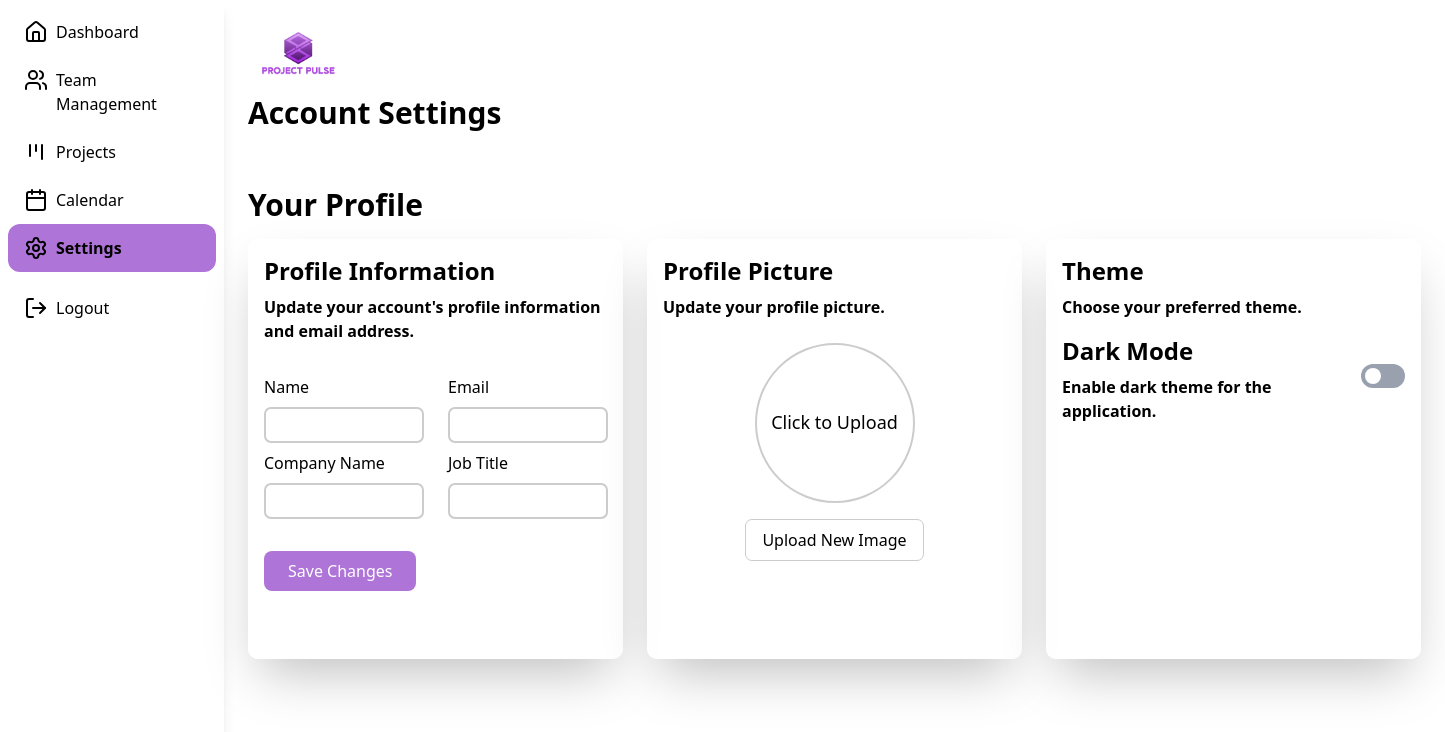
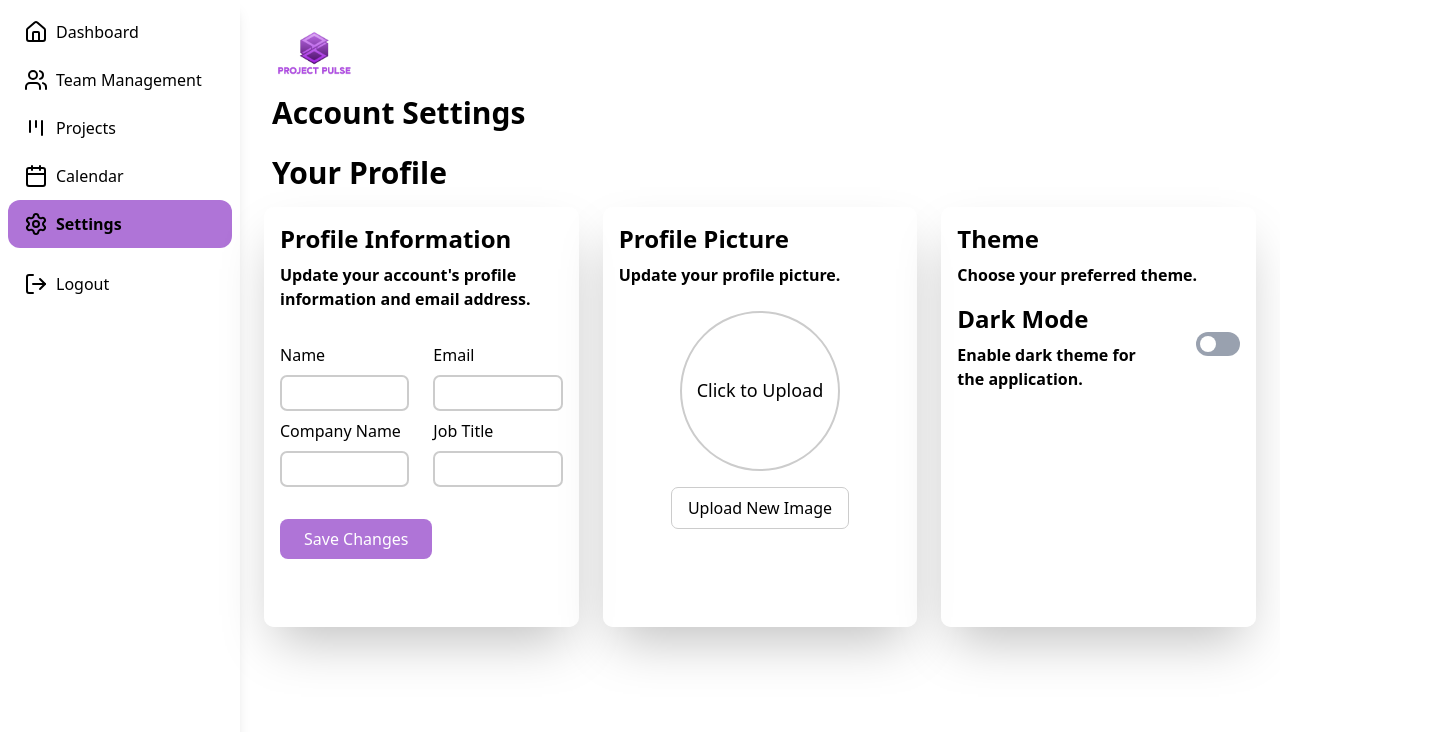
Before and after one commit to Deztini/Kanban-board, a React (Vite) app: page /projectpulse/settings in a window 1280 px wide. Shown: the top 732 px of the page, 1445 px wide, since content can reach past the window. Built offline with nearby package versions, Linux system fonts and the light colour scheme; no server answers.

Commit message:
fix: Adjusted the project,settings and team management page to be responsive

```diff
--- a/src/components/ProjectCard.tsx
+++ b/src/components/ProjectCard.tsx
@@ -39,7 +39,7 @@ const ProjectCard: FC<projectCardProps> = ({
 
 
   return (
-    <div className={`${theme === "dark" ? "bg-[#141217] border-[#3E3A45] border-2 border-solid" : "bg-white border-[#ccc] border-2 border-solid"}  shadow-2xl w-[300px] h-auto px-6 py-4 rounded-xl`}>
+    <div className={`${theme === "dark" ? "bg-[#141217] border-[#3E3A45] border-2 border-solid" : "bg-white border-[#ccc] border-2 border-solid"}  shadow-2xl w-full max-w-lg  h-auto px-6 py-4 rounded-xl`}>
       <div className="flex justify-between items-start gap-1 mb-2">
         <h1 className="text-[20px] font-bold">{title}</h1>
         <p
--- a/src/components/Tabs.tsx
+++ b/src/components/Tabs.tsx
@@ -11,7 +11,7 @@ const Tabs: FC<tabProps> = ({ tabName, onSelect, selectedType }) => {
           theme === "dark"
             ? "border-1 border-solid border-[#3E3A45]"
             : "border-1 border-solid border-[#ccc] "
-        } rounded-[8px] h-10 w-auto px-4 py-2  cursor-pointer  ${
+        } rounded-[8px] h-15 w-auto px-4 py-2 text-center  cursor-pointer  ${
           selectedType === tabName ? "bg-purple-500" : ""
         }`}
         onClick={onSelect}
--- a/src/index.css
+++ b/src/index.css
@@ -82,6 +82,7 @@ input[type="date"] {
   border-top-right-radius: 8px;
   border-top-left-radius: 8px;
   padding: 8px 8px;
+  width: 240px;
 }
 
 .sidebar-light {
@@ -91,6 +92,7 @@ input[type="date"] {
 
 .sidebar-dark {
   box-shadow: 0 0 30px 5px rgba(255, 255, 255, 0.05);
+  background-color: #121212;
 }
 
 .menu-button {
@@ -101,10 +103,9 @@ input[type="date"] {
   display: none;
 }
 
-.root {
-  position: relative;
-  width: 240px;
-}
+/* .root {
+  /* position: relative; */
+
 
 @media (max-width: 1024px) {
   .sidebar-container {
@@ -131,8 +132,8 @@ input[type="date"] {
     display: none;
   }
   .root {
-    position: relative;
-    width: 0px;
+    /* position: relative; */
+    /* width: 0px; */
   }
 }
 
--- a/src/pages/Root.tsx
+++ b/src/pages/Root.tsx
@@ -8,10 +8,10 @@ const RootLayout: FC = () => {
   const navigate = useNavigate();
   const { theme } = useTheme();
   return (
-    <div className="flex  min-h-screen">
+    <div className="flex min-h-screen">
       <div
         className={`${
-          theme === "dark" ? "bg-[#121212]" : ""
+          theme === "dark" ? "" : ""
         } root`}
       >
         <Sidebar />
--- a/src/pages/Settings.tsx
+++ b/src/pages/Settings.tsx
@@ -20,15 +20,23 @@ const SettingsPage: FC = () => {
   const name = localStorage.getItem("userName");
   const email = localStorage.getItem("email");
 
-  const {theme} = useTheme();
+  const { theme } = useTheme();
 
   return (
     <div>
-      <h1 className="text-3xl font-bold">Account Settings</h1>
-      <h1 className="text-3xl font-semibold mt-14">Your Profile</h1>
+      <h1 className="text-3xl sm:ml-12 md:text-center lg:text-left lg:ml-2  font-bold">
+        Account Settings
+      </h1>
+      <h1 className="text-3xl  sm:ml-12 md:text-center lg:text-left lg:ml-2  font-semibold mt-14 sm:mt-6">
+        Your Profile
+      </h1>
 
-      <div className="flex gap-6">
-        <div className={`${theme === "dark" ? "bg-[#2a2834]" : "bg-[#ffffffc4]"} py-4 px-4 mt-4 rounded-[10px] border-transparent w-[375px] h-[420px] shadow-2xl`}>
+      <div className="grid grid-cols-1 justify-items-center md:grid-cols-2 lg:grid-cols-3 gap-6">
+        <div
+          className={`${
+            theme === "dark" ? "bg-[#2a2834]" : "bg-[#ffffffc4]"
+          } py-4 px-4 mt-4 rounded-[10px] border-transparent w-full max-w-[370px] h-[420px] shadow-2xl`}
+        >
           <h1 className="font-bold text-2xl">Profile Information</h1>
           <p className="mt-2 font-semibold">
             Update your account's profile information and email address.
@@ -41,7 +49,11 @@ const SettingsPage: FC = () => {
                   type="text"
                   required
                   placeholder=""
-                  className={`${theme === "dark" ? "bg-[#121212] border-[#3E3A45] border-2 border-solid" : "bg-white border-2 border-solid border-[#ccc]"} h-[35px] w-[160px] rounded-[7px] px-4 py-4  `}
+                  className={`${
+                    theme === "dark"
+                      ? "bg-[#121212] border-[#3E3A45] border-2 border-solid"
+                      : "bg-white border-2 border-solid border-[#ccc]"
+                  } h-[35px] w-full max-w-[300px]  rounded-[7px] px-4 py-4  `}
                   name=""
                   defaultValue={name ? name : ""}
                 />
@@ -53,7 +65,11 @@ const SettingsPage: FC = () => {
                   type="text"
                   required
                   placeholder=""
-                 className={`${theme === "dark" ? "bg-[#121212] border-[#3E3A45] border-2 border-solid" : "bg-white border-2 border-solid border-[#ccc]"} h-[35px] w-[160px] rounded-[7px] px-4 py-4  `}
+                  className={`${
+                    theme === "dark"
+                      ? "bg-[#121212] border-[#3E3A45] border-2 border-solid"
+                      : "bg-white border-2 border-solid border-[#ccc]"
+                  } h-[35px] w-full max-w-[300px]  rounded-[7px] px-4 py-4  `}
                   name=""
                   defaultValue={email ? email : ""}
                 />
@@ -67,7 +83,11 @@ const SettingsPage: FC = () => {
                   type="text"
                   required
                   placeholder=""
-                 className={`${theme === "dark" ? "bg-[#121212] border-[#3E3A45] border-2 border-solid" : "bg-white border-2 border-solid border-[#ccc]"} h-[35px] w-[160px] rounded-[7px] px-4 py-4  `}
+                  className={`${
+                    theme === "dark"
+                      ? "bg-[#121212] border-[#3E3A45] border-2 border-solid"
+                      : "bg-white border-2 border-solid border-[#ccc]"
+                  } h-[35px] w-full max-w-[300px]  rounded-[7px] px-4 py-4  `}
                   name=""
                   defaultValue={companyName ?? ""}
                 />
@@ -79,7 +99,11 @@ const SettingsPage: FC = () => {
                   type="text"
                   required
                   placeholder=""
-                  className={`${theme === "dark" ? "bg-[#121212] border-[#3E3A45] border-2 border-solid" : "bg-white border-2 border-solid border-[#ccc]"} h-[35px] w-[160px] rounded-[7px] px-4 py-4  `}
+                  className={`${
+                    theme === "dark"
+                      ? "bg-[#121212] border-[#3E3A45] border-2 border-solid"
+                      : "bg-white border-2 border-solid border-[#ccc]"
+                  } h-[35px] w-full max-w-[300px] rounded-[7px] px-4 py-4  `}
                   name=""
                   defaultValue={jobTitle ? jobTitle : ""}
                 />
@@ -92,16 +116,23 @@ const SettingsPage: FC = () => {
           </form>
         </div>
 
-
-        <div className={`${theme === "dark" ? "bg-[#2a2834]" : "bg-[#ffffffc4]"} py-4 px-4 mt-4 rounded-[10px] border-transparent w-[375px] h-[420px] shadow-2xl`}>
+        <div
+          className={`${
+            theme === "dark" ? "bg-[#2a2834]" : "bg-[#ffffffc4]"
+          } py-4 px-4 mt-4 rounded-[10px] border-transparent w-full max-w-[370px] h-[420px] shadow-2xl`}
+        >
           <h1 className="font-bold text-2xl">Profile Picture</h1>
-          <p className="mt-2 font-semibold">
-            Update your profile picture.
-          </p>
+          <p className="mt-2 font-semibold">Update your profile picture.</p>
 
           <div className="flex flex-col justify-center items-center gap-4 mt-6">
             <label htmlFor="profileUpload" className="cursor-pointer">
-              <div className={`h-[160px] w-[160px] rounded-full  flex justify-center items-center overflow-hidden ${theme === "dark" ? "bg-[#121212] border-2 border-[#3E3A45]" : "bg-white border-2 border-[#ccc]"}`}>
+              <div
+                className={`h-[160px] w-[160px] rounded-full  flex justify-center items-center overflow-hidden ${
+                  theme === "dark"
+                    ? "bg-[#121212] border-2 border-[#3E3A45]"
+                    : "bg-white border-2 border-[#ccc]"
+                }`}
+              >
                 {image ? (
                   <img
                     src={image}
@@ -109,9 +140,7 @@ const SettingsPage: FC = () => {
                     className="object-cover h-full w-full"
                   />
                 ) : (
-                  <span className="text-[18px]">
-                    Click to Upload
-                  </span>
+                  <span className="text-[18px]">Click to Upload</span>
                 )}
               </div>
               <input
@@ -123,17 +152,25 @@ const SettingsPage: FC = () => {
               />
             </label>
 
-            <button className={`${theme === "dark" ? "bg-black border-1 border-solid border-[#3E3A45] hover:bg-[#121212]" : "bg-white border-1 border-solid border-[#ccc] hover:bg-[#ccc]"} px-4 py-2 rounded-[7px]  cursor-pointer`}>
+            <button
+              className={`${
+                theme === "dark"
+                  ? "bg-black border-1 border-solid border-[#3E3A45] hover:bg-[#121212]"
+                  : "bg-white border-1 border-solid border-[#ccc] hover:bg-[#ccc]"
+              } px-4 py-2 rounded-[7px]  cursor-pointer`}
+            >
               Upload New Image
             </button>
           </div>
         </div>
 
-          <div className={`${theme === "dark" ? "bg-[#2a2834]" : "bg-[#ffffffc4]"} py-4 px-4 mt-4 rounded-[10px] border-transparent w-[375px] h-[420px] shadow-2xl`}>
+        <div
+          className={`${
+            theme === "dark" ? "bg-[#2a2834]" : "bg-[#ffffffc4]"
+          } py-4 px-4 mt-4 rounded-[10px] border-transparent w-full max-w-[370px] h-[420px] shadow-2xl`}
+        >
           <h1 className="font-bold text-2xl">Theme</h1>
-          <p className="mt-2 font-semibold">
-            Choose your preferred theme.
-          </p>
+          <p className="mt-2 font-semibold">Choose your preferred theme.</p>
 
           <div className="mt-4 flex gap-12 items-center">
             <div>
--- a/src/pages/TeamManagement.tsx
+++ b/src/pages/TeamManagement.tsx
@@ -8,9 +8,9 @@ import TeamInvitations from "../components/TeamInvitations";
 const TeamManagement: FC = () => {
   return (
     <div>
-      <h1 className="text-white text-2xl font-bold">Manage Teams</h1>
+      <h1 className="text-white text-center lg:text-left text-2xl font-bold">Manage Teams</h1>
 
-      <div className="flex gap-4 mt-8">
+      <div className="grid grid-cols-2  lg:grid-cols-4 gap-8 my-8 justify-items-center">
         <Card
           title="Total Members"
           value={12}
@@ -42,7 +42,7 @@ const TeamManagement: FC = () => {
       </div>
 
       <TeamMembers />
-      <div className="flex gap-8">
+      <div className="flex-col justify-items-center lg:flex-row gap-8 ">
          <TeamActivity />
          <TeamInvitations />
       </div>
```
Also changed, not shown: src/components/TeamMembers.tsx (+8 -8 lines), src/pages/Projects.tsx (+4 -4 lines).
